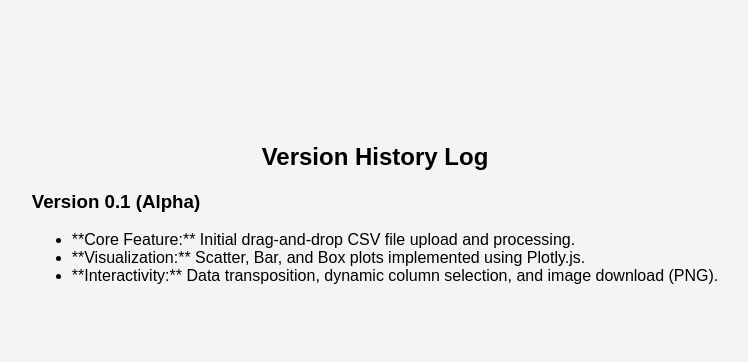
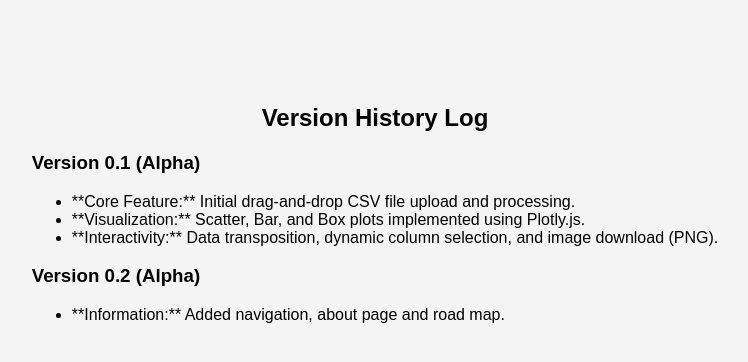
Before and after one commit to Oakstedt/bio_charts, a Flask app: page /version-log in a window 1280 px wide. Shown: the part 48-410 px from the top of the page, without its empty margins (265-1013 px from the left). Run offline with Flask 3, Linux system fonts and the light colour scheme.

Commit message:
Text changes

```diff
--- a/templates/version-log.html
+++ b/templates/version-log.html
@@ -31,6 +31,11 @@
                 <li>**Visualization:** Scatter, Bar, and Box plots implemented using Plotly.js.</li>
                 <li>**Interactivity:** Data transposition, dynamic column selection, and image download (PNG).</li>
             </ul>
+
+            <h3>Version 0.2 (Alpha)</h3>
+            <ul>
+                <li>**Information:** Added navigation, about page and road map.</li>
+            </ul>
         </section>
 
         </main>
```
